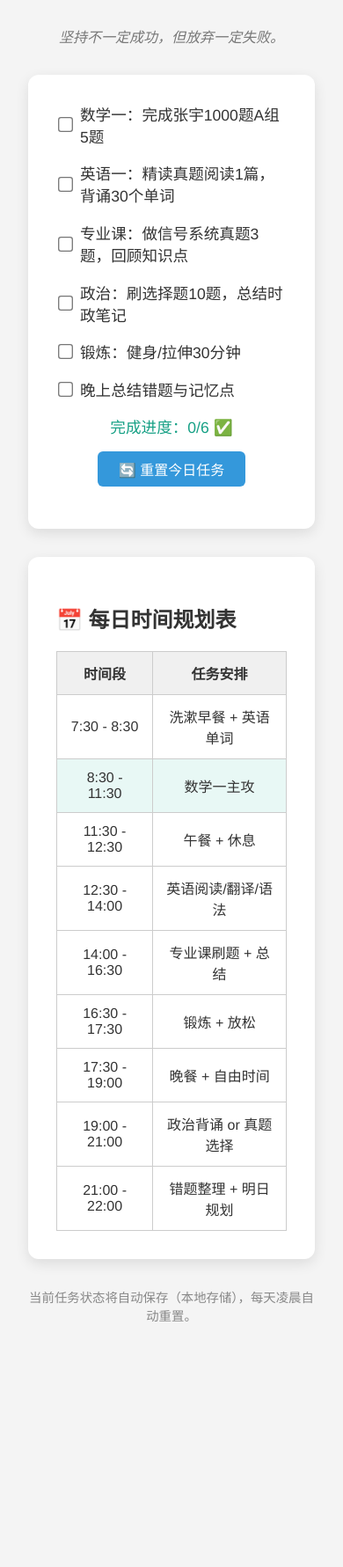
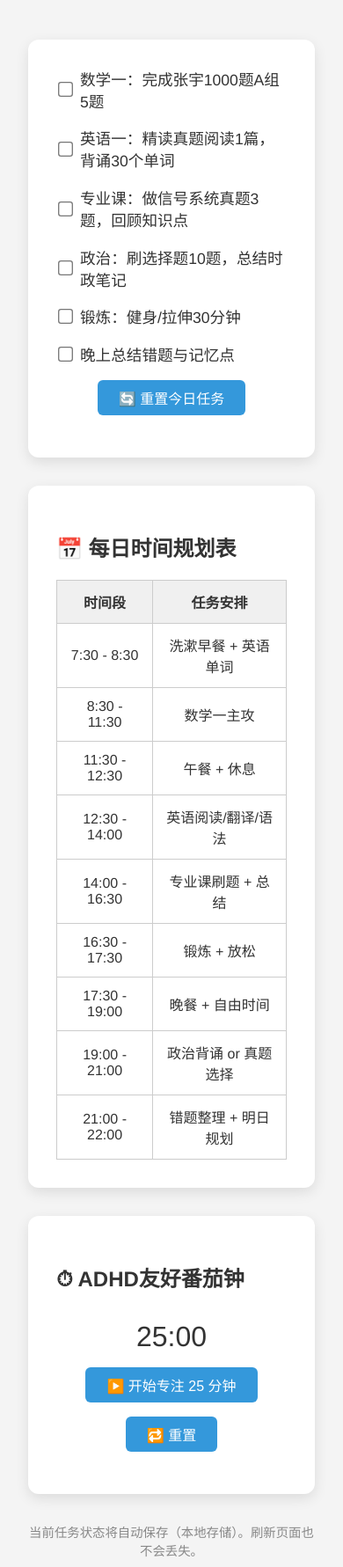
Before and after one commit to cavyku-creator/firstweb, a plain HTML site: page index.html in a window 390 px wide. Shown: the part 216-1997 px from the top of the page at 88% size. Before the commit the page ends 1753 px from the top, so only its background shows below. Drawn offline with Linux system fonts and the light colour scheme.

Commit message:
index.html

```diff
--- a/index.html
+++ b/index.html
@@ -18,15 +18,9 @@
     #countdown {
       font-size: 2em;
       text-align: center;
-      margin-bottom: 1em;
+      margin-bottom: 1.5em;
     }
-    #motivation {
-      text-align: center;
-      font-style: italic;
-      color: #777;
-      margin-bottom: 2em;
-    }
-    .task-container, .schedule-container {
+    .task-container, .schedule-container, .pomodoro-container {
       max-width: 700px;
       margin: 2em auto;
       background-color: #fff;
@@ -34,7 +28,7 @@
       padding: 2em;
       box-shadow: 0 5px 15px rgba(0,0,0,0.1);
     }
-    .task {
+    .task, .time-block {
       display: flex;
       align-items: center;
       margin-bottom: 1em;
@@ -44,13 +38,13 @@
       margin-right: 0.75em;
       transform: scale(1.3);
     }
-    .progress {
+    .footer {
       text-align: center;
-      font-size: 1.1em;
-      margin-top: 1em;
-      color: #16a085;
+      margin-top: 2em;
+      color: #888;
+      font-size: 0.9em;
     }
-    .reset-button {
+    .reset-button, .pomodoro-button {
       display: block;
       margin: 1em auto;
       padding: 0.5em 1.5em;
@@ -61,7 +55,7 @@
       border-radius: 6px;
       cursor: pointer;
     }
-    .reset-button:hover {
+    .reset-button:hover, .pomodoro-button:hover {
       background-color: #2980b9;
     }
     table {
@@ -76,21 +70,17 @@
     th {
       background-color: #f0f0f0;
     }
-    .footer {
+    #pomodoro-timer {
       text-align: center;
-      margin-top: 2em;
-      color: #888;
-      font-size: 0.9em;
-    }
-    .highlight {
-      background-color: #e8f8f5;
+      font-size: 2em;
+      margin-top: 1em;
     }
   </style>
 </head>
 <body>
   <h1>📚 考研倒计时学习助手</h1>
   <div id="countdown"></div>
-  <div id="motivation"></div>
+
   <div class="task-container">
     <div class="task"><input type="checkbox" id="task1"> 数学一：完成张宇1000题A组5题</div>
     <div class="task"><input type="checkbox" id="task2"> 英语一：精读真题阅读1篇，背诵30个单词</div>
@@ -98,12 +88,12 @@
     <div class="task"><input type="checkbox" id="task4"> 政治：刷选择题10题，总结时政笔记</div>
     <div class="task"><input type="checkbox" id="task5"> 锻炼：健身/拉伸30分钟</div>
     <div class="task"><input type="checkbox" id="task6"> 晚上总结错题与记忆点</div>
-    <div class="progress" id="progress"></div>
     <button class="reset-button" onclick="resetTasks()">🔄 重置今日任务</button>
   </div>
+
   <div class="schedule-container">
     <h2>📅 每日时间规划表</h2>
-    <table id="scheduleTable">
+    <table>
       <tr><th>时间段</th><th>任务安排</th></tr>
       <tr><td>7:30 - 8:30</td><td>洗漱早餐 + 英语单词</td></tr>
       <tr><td>8:30 - 11:30</td><td>数学一主攻</td></tr>
@@ -116,71 +106,36 @@
       <tr><td>21:00 - 22:00</td><td>错题整理 + 明日规划</td></tr>
     </table>
   </div>
-  <div class="footer">当前任务状态将自动保存（本地存储），每天凌晨自动重置。</div>
+
+  <div class="pomodoro-container">
+    <h2>⏱ ADHD友好番茄钟</h2>
+    <div id="pomodoro-timer">25:00</div>
+    <button class="pomodoro-button" onclick="startPomodoro()">▶️ 开始专注 25 分钟</button>
+    <button class="pomodoro-button" onclick="resetPomodoro()">🔁 重置</button>
+  </div>
+
+  <div class="footer">当前任务状态将自动保存（本地存储）。刷新页面也不会丢失。</div>
+
   <script>
     const endDate = new Date("2025-12-15T00:00:00").getTime();
-    const quotes = [
-      "你流的每一滴汗，都会变成来年提分的泪。",
-      "坚持不一定成功，但放弃一定失败。",
-      "别怕慢，就怕停；别问结果，只顾耕耘。",
-      "考研路上，你不是一个人在战斗。"
-    ];
-
     function updateCountdown() {
-      const now = new Date();
-      const distance = endDate - now.getTime();
+      const now = new Date().getTime();
+      const distance = endDate - now;
       const days = Math.floor(distance / (1000 * 60 * 60 * 24));
       document.getElementById("countdown").innerHTML = `距离考研还有 <strong>${days}</strong> 天`;
-      document.title = `🎯 考研倒计时 ${days} 天`;
-    }
-
-    function updateProgress() {
-      let count = 0;
-      for (let i = 1; i <= 6; i++) {
-        if (document.getElementById("task" + i).checked) count++;
-      }
-      document.getElementById("progress").textContent = `完成进度：${count}/6 ✅`;
-    }
-
-    function highlightCurrentBlock() {
-      const now = new Date();
-      const hours = now.getHours();
-      const mins = now.getMinutes();
-      const current = hours * 60 + mins;
-      const schedule = document.querySelectorAll("#scheduleTable tr");
-      schedule.forEach((row, idx) => {
-        if (idx === 0) return;
-        const time = row.children[0].textContent;
-        const [start, end] = time.split(" - ").map(t => {
-          const [h, m] = t.split(":".replace(/\s/g, "")).map(Number);
-          return h * 60 + m;
-        });
-        row.classList.toggle("highlight", current >= start && current < end);
-      });
-    }
-
-    function showMotivation() {
-      const today = new Date().getDate();
-      document.getElementById("motivation").textContent = quotes[today % quotes.length];
     }
 
     function saveState() {
       for (let i = 1; i <= 6; i++) {
         localStorage.setItem("task" + i, document.getElementById("task" + i).checked);
       }
-      localStorage.setItem("lastSavedDate", new Date().toDateString());
     }
 
     function loadState() {
-      const savedDate = localStorage.getItem("lastSavedDate");
-      const today = new Date().toDateString();
       for (let i = 1; i <= 6; i++) {
-        if (savedDate === today) {
-          const val = localStorage.getItem("task" + i);
-          if (val !== null) document.getElementById("task" + i).checked = (val === "true");
-        } else {
-          document.getElementById("task" + i).checked = false;
-          localStorage.setItem("task" + i, false);
+        const val = localStorage.getItem("task" + i);
+        if (val !== null) {
+          document.getElementById("task" + i).checked = (val === "true");
         }
       }
     }
@@ -190,24 +145,42 @@
         document.getElementById("task" + i).checked = false;
         localStorage.setItem("task" + i, false);
       }
-      localStorage.setItem("lastSavedDate", new Date().toDateString());
-      updateProgress();
     }
 
     document.querySelectorAll("input[type='checkbox']").forEach(cb => {
-      cb.addEventListener("change", () => {
-        saveState();
-        updateProgress();
-      });
+      cb.addEventListener("change", saveState);
     });
 
     updateCountdown();
-    updateProgress();
-    highlightCurrentBlock();
-    showMotivation();
     loadState();
-    setInterval(updateCountdown, 60 * 1000);
-    setInterval(highlightCurrentBlock, 60 * 1000);
+    setInterval(updateCountdown, 1000 * 60 * 60);
+
+    // Pomodoro Timer
+    let pomodoroTime = 25 * 60;
+    let pomodoroInterval;
+    function updatePomodoro() {
+      const minutes = String(Math.floor(pomodoroTime / 60)).padStart(2, '0');
+      const seconds = String(pomodoroTime % 60).padStart(2, '0');
+      document.getElementById("pomodoro-timer").textContent = `${minutes}:${seconds}`;
+    }
+    function startPomodoro() {
+      clearInterval(pomodoroInterval);
+      pomodoroInterval = setInterval(() => {
+        if (pomodoroTime > 0) {
+          pomodoroTime--;
+          updatePomodoro();
+        } else {
+          clearInterval(pomodoroInterval);
+          alert("✅ 时间到！休息 5 分钟吧！");
+        }
+      }, 1000);
+    }
+    function resetPomodoro() {
+      clearInterval(pomodoroInterval);
+      pomodoroTime = 25 * 60;
+      updatePomodoro();
+    }
+    updatePomodoro();
   </script>
 </body>
 </html>
```
